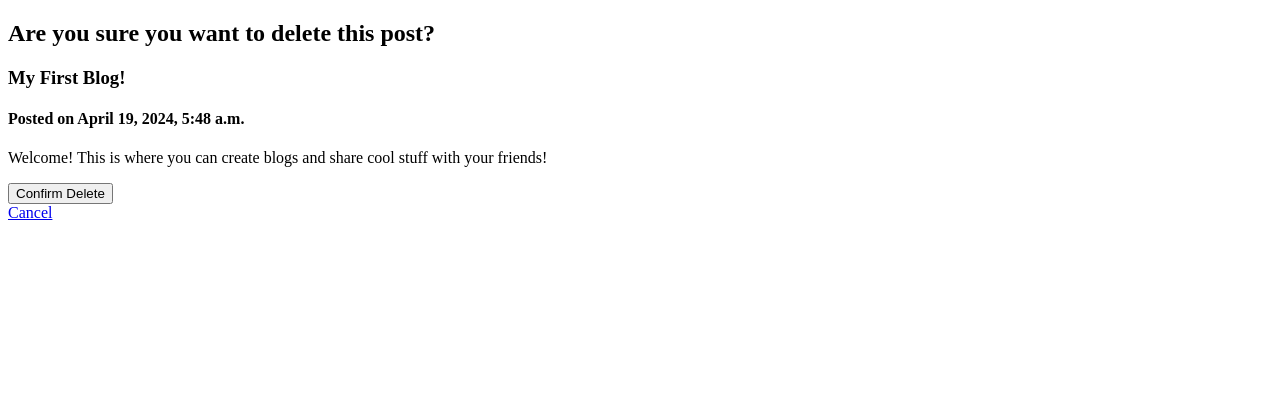
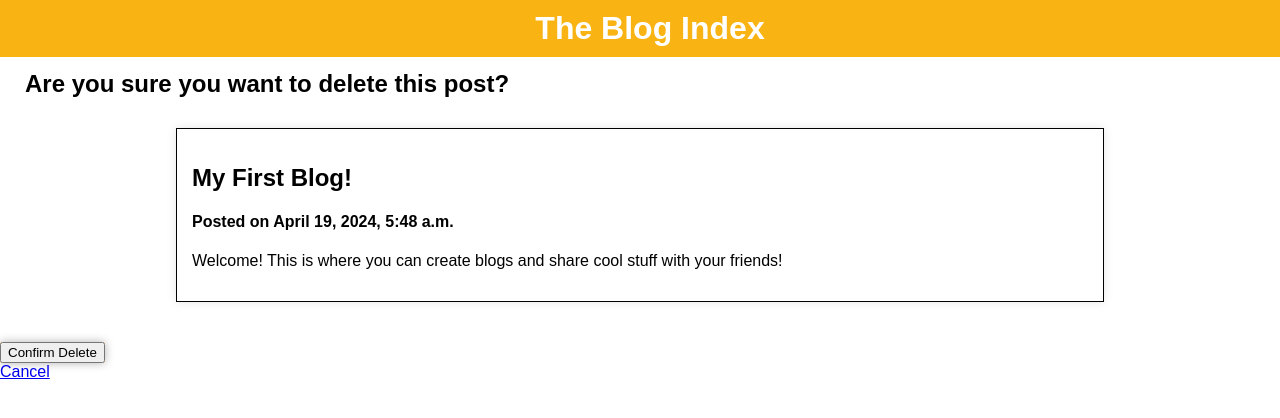
Before and after one commit to orlandoQ03/blogs-finals, a Django app: page /delete/1/ in a window 1280 px wide. Shown: the top 418 px of the page. Run offline with Django 5.2, Linux system fonts and the light colour scheme; data comes from the database, SQL or seed files in the repository; both versions use the stored data as it was after the commit.

Commit message:
Edited CSS

```diff
--- a/blog/myblog/static/myblog/css/style.css
+++ b/blog/myblog/static/myblog/css/style.css
@@ -55,11 +55,10 @@ body{
     color: rgb(0, 0, 0);
     margin-left: calc(200px + 10%);
     margin-right: 10%;
-    margin-top: 10%;
+    margin-top: 60px;
     padding: 10px;
     width: 60%;
     overflow-x: auto;
-    width: calc(100% - 200px);
 }
 
 .post {
@@ -71,3 +70,53 @@ body{
     margin-bottom: 20px;
     box-shadow: 0 0 10px 0 rgba(0, 0, 0, 0.1);
 }
+
+#prompt {
+    margin-top: 70px;
+}
+
+#form {
+    margin-top: 20px;
+    background-color: rgb(255, 231, 188);
+    color: black;
+    border-radius: 0px;
+    border: none;
+    box-shadow: 0 0 10px 0 rgba(0, 0, 0, 0.3);
+    width: max-content;
+}
+
+#post-preview .post {
+    background-color: rgb(255, 255, 255);
+    color: rgb(0, 0, 0);
+    padding: 15px;
+    margin: 10px;
+    border: 1px solid rgb(0, 0, 0);
+    margin-bottom: 20px;
+    box-shadow: 0 0 10px 0 rgba(0, 0, 0, 0.1);
+    width: 70%;
+    margin-left: auto;
+    margin-right: auto;
+}
+
+#form-field {
+    margin-left: 25px;
+}
+
+#prompt {
+    margin-top: 70px;
+    margin-left: 25px;
+}
+
+#form-field label {
+    color: black;
+}
+
+.messages {
+    color: red;
+}
+
+pre {
+    white-space: pre-wrap;
+    word-wrap: break-word;
+    font-family: 'Arial', sans-serif;
+}
--- a/blog/myblog/templates/blog_delete.html
+++ b/blog/myblog/templates/blog_delete.html
@@ -1,17 +1,30 @@
+{% load static %}
 <!DOCTYPE html>
 <html>
 <head>
     <title>Delete Blog Post</title>
+    <link rel="stylesheet" href="{% static 'myblog/css/style.css' %}"/>
 </head>
 <body>
-    <h2>Are you sure you want to delete this post?</h2>
-    <h3>{{ post.title }}</h3>
-    <h4>Posted on {{ post.date }}</h4>
-    <p>{{ post.content }}</p>
-    <form method="POST">
-        {% csrf_token %}
-        <input type="submit" value="Confirm Delete">
-    </form>
-    <a href="{% url 'blog_index' %}">Cancel</a>
+    <h1 class="main-header">The Blog Index</h1>
+    <h2 id="prompt">Are you sure you want to delete this post?</h2>
+
+    <!-- Display post to be deleted -->
+    <div id="post-preview">
+        <div class="post">
+            <h2>{{ post.title }}</h2>
+            <h4>Posted on {{ post.date }}</h4>
+            <pre>{{ post.content }}</pre>
+        </div>
+    </div>
+
+    <!-- Confirm -->
+    <div id="options">
+        <form id="form" method="POST">
+            {% csrf_token %}
+            <input type="submit" value="Confirm Delete">
+        </form>
+        <a href="{% url 'blog_index' %}">Cancel</a>
+    </div>
 </body>
 </html>
--- a/blog/myblog/templates/blog_index.html
+++ b/blog/myblog/templates/blog_index.html
@@ -31,7 +31,7 @@
             <div class="post">
                 <h2>{{ post.title }}</h2>
                 <h4>Posted on {{ post.date }}</h4>
-                <p>{{ post.content }}</p>
+                <pre>{{ post.content }}</pre>
                 <a href="{% url 'blog_delete' post.id %}">Delete Post</a>
             </div>
         {% endfor %}
```
Also changed, not shown: blog/myblog/templates/blog_create.html (+8 -3 lines), blog/db.sqlite3.
